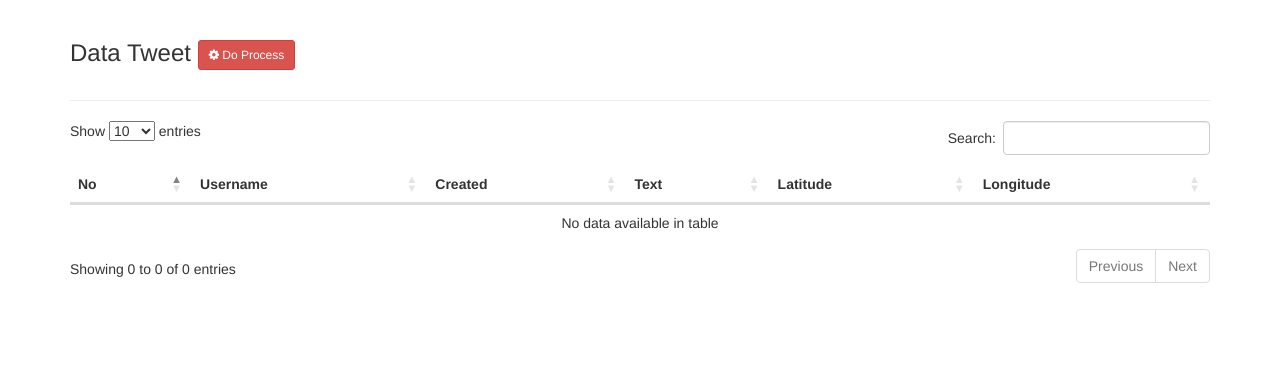
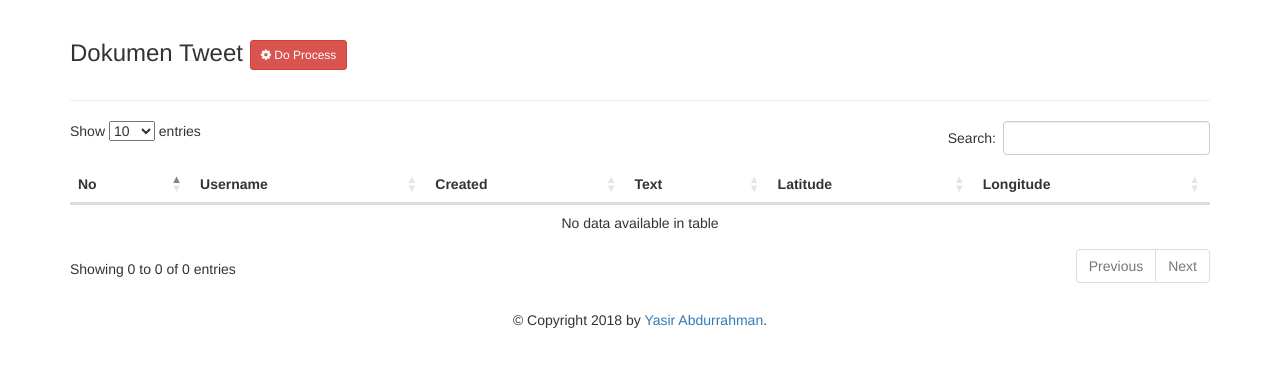
Before and after one commit to yasirabd/flask-storytelling-twitter-testing, a Flask app: page / in a window 1280 px wide. Shown: the part 52-419 px from the top of the page. Run offline with Flask 2, Linux system fonts and the light colour scheme; data that the repository does not hold is empty; some libraries are stand-ins or nearby versions.

Commit message:
new data into db, add footer,

```diff
--- /dev/null
+++ b/app/static/style.css
@@ -0,0 +1,3 @@
+.footer {
+  padding: 20px;
+}
--- a/app/templates/base.html
+++ b/app/templates/base.html
@@ -41,5 +41,10 @@ Storytelling Twitter Pengujian
 {% block content %}
 <div class="container">
   {% block app_content %}{% endblock %}
+  <div class="footer" align="center">
+    {% block footer %}
+    &copy; Copyright 2018 by <a href="https://yasirabd.wordpress.com/">Yasir Abdurrahman</a>.
+    {% endblock %}
+  </div>
 </div>
 {% endblock %}
--- a/app/templates/index.html
+++ b/app/templates/index.html
@@ -3,7 +3,7 @@
 {% block app_content %}
 <div class="row">
   <div class="col-md-12">
-    <h3>Data Tweet <span><a href="{{ url_for('main.process' )}}" class="btn btn-danger btn-sm"><i class='fa fa-cog'></i> Do Process</a></span></h3>
+    <h3>Dokumen Tweet <span><a href="{{ url_for('main.process' )}}" class="btn btn-danger btn-sm"><i class='fa fa-cog'></i> Do Process</a></span></h3>
   </div>
 </div>
 <hr>
```
Also changed, not shown: app.db.
